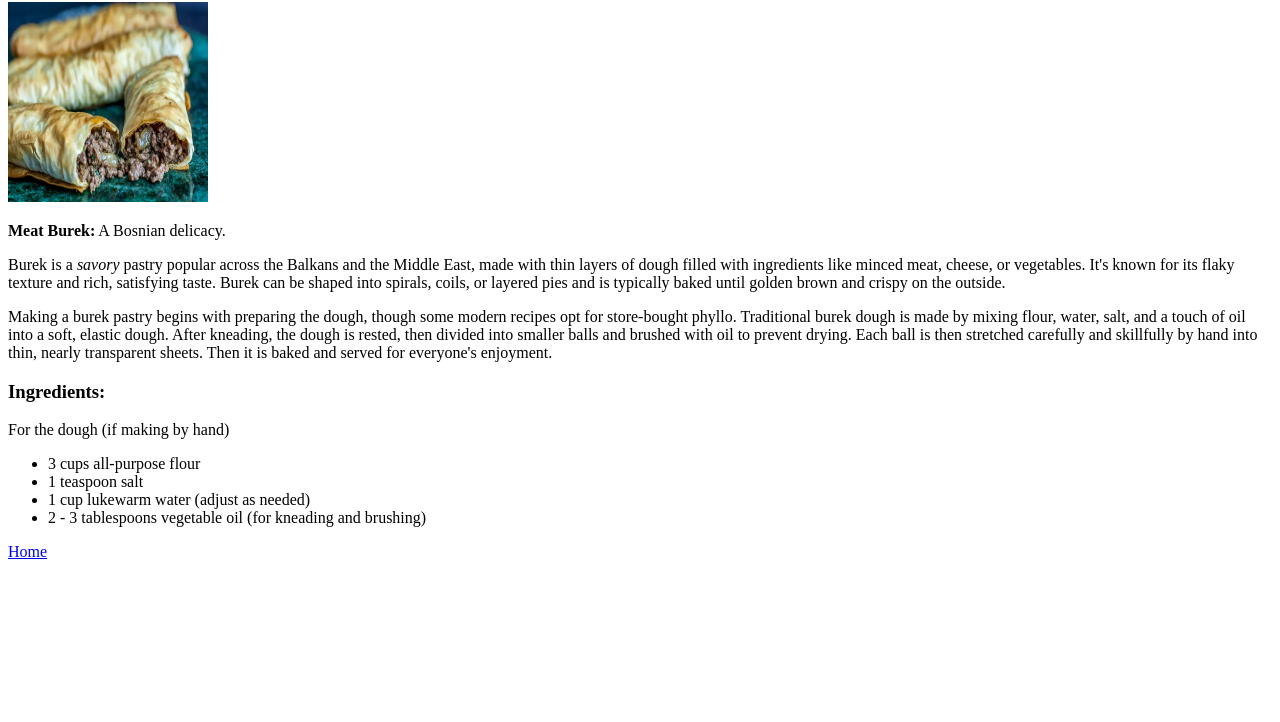
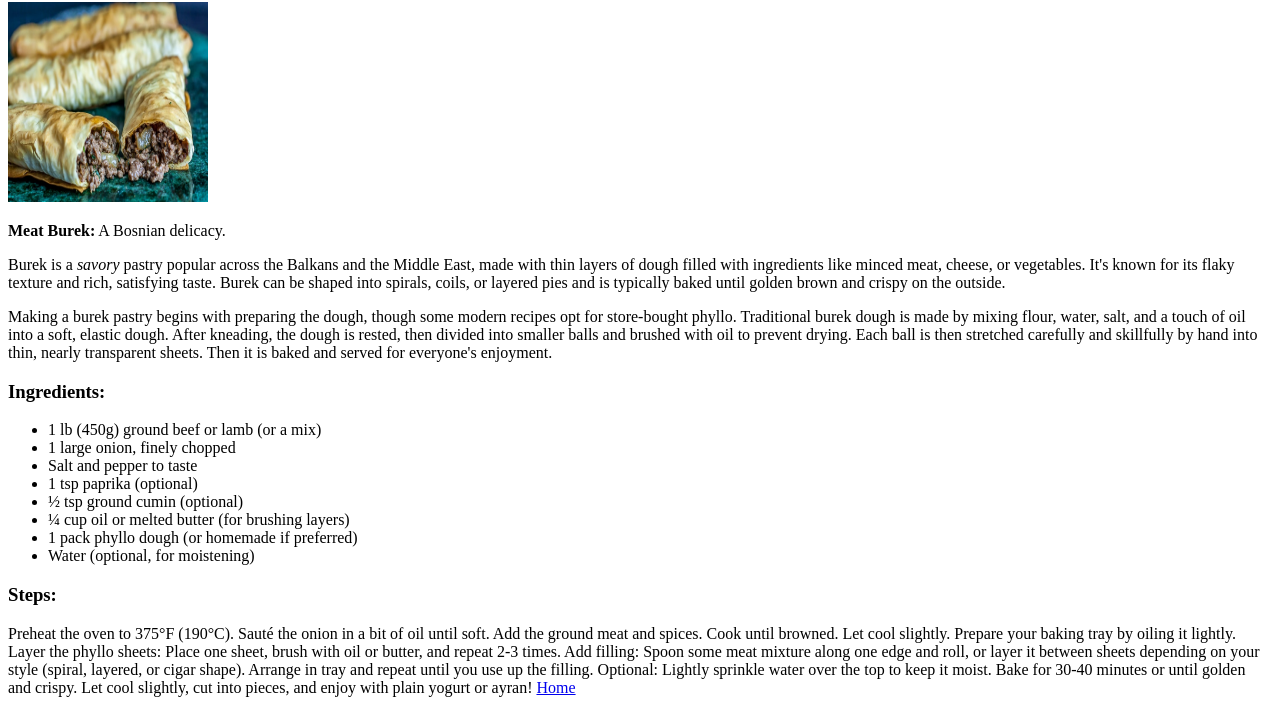
Before and after one commit to PatrickDallasMurray/odin-recipes, a plain HTML site: page recipes/burek.html in a window 1280 px wide. Shown: the part 78-800 px from the top of the page. Drawn offline with Linux system fonts and the light colour scheme.

Commit message:
Added (ul) ingredients list, (ol) recipe steps
Allows for user to clearly follow burek process

```diff
--- a/recipes/burek.html
+++ b/recipes/burek.html
@@ -28,19 +28,31 @@
             <!-- Ingredients -->
             <h3>Ingredients:</h3>
                 <!-- List of ingredients for the meat burek -->
-                <p>For the dough (if making by hand)</p>
+                <ul>
+                    <li>1 lb (450g) ground beef or lamb (or a mix)</li>
+                    <li>1 large onion, finely chopped</li>
+                    <li>Salt and pepper to taste</li>
+                    <li>1 tsp paprika (optional)</li>
+                    <li>½ tsp ground cumin (optional)</li>
+                    <li>¼ cup oil or melted butter (for brushing layers)</li>
+                    <li>1 pack phyllo dough (or homemade if preferred)</li>
+                    <li>Water (optional, for moistening)</li>
+                </ul>
 
-                <ul>
-
-                    <li>3 cups all-purpose flour</li>
-                    <li>1 teaspoon salt</li>
-                    <li>1 cup lukewarm water (adjust as needed)</li>
-                    <li>2 - 3 tablespoons vegetable oil (for kneading and brushing)</li>
+            <!-- Steps -->
+            <h3>Steps:</h3>
 
 
-                </ul>
+            Preheat the oven to 375°F (190°C).
 
-
+Sauté the onion in a bit of oil until soft. Add the ground meat and spices. Cook until browned. Let cool slightly.
+Prepare your baking tray by oiling it lightly.
+Layer the phyllo sheets: Place one sheet, brush with oil or butter, and repeat 2-3 times.
+Add filling: Spoon some meat mixture along one edge and roll, or layer it between sheets depending on your style (spiral, layered, or cigar shape).
+Arrange in tray and repeat until you use up the filling.
+Optional: Lightly sprinkle water over the top to keep it moist.
+Bake for 30-40 minutes or until golden and crispy.
+Let cool slightly, cut into pieces, and enjoy with plain yogurt or ayran!
 
 
         <a href="../index.html">Home</a>
```
